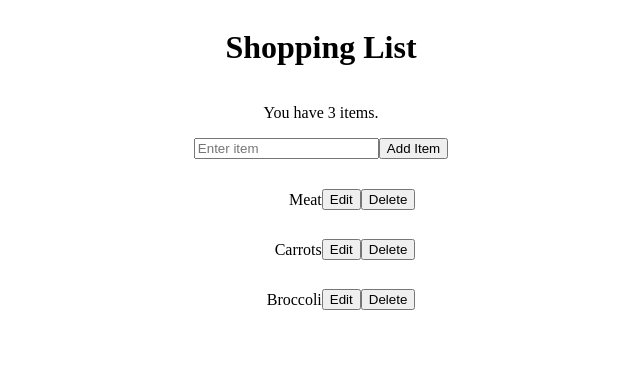
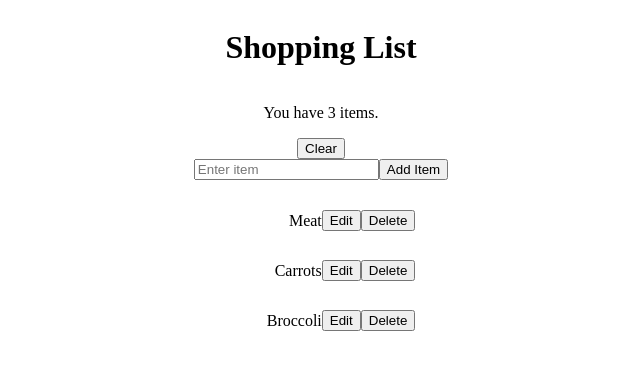
Before and after one commit to zcaldwell/react-shoppinglist-fromscratch, a React app: page / in a window 1280 px wide. Shown: the top 370 px of the page, without its empty margins (319-959 px from the left). Built offline with nearby package versions, Linux system fonts and the light colour scheme.

Commit message:
clear button and list testing added

```diff
--- a/src/components/Header/Header.jsx
+++ b/src/components/Header/Header.jsx
@@ -4,12 +4,19 @@ import styles from './Header.css';
 
 export default function Header() {
   const { header } = styles;
-  const { items } = useItems();
+  const { items, handleClearCart } = useItems();
+
+  const handleSubmit = () => {
+    handleClearCart(items);
+  };
 
   return (
     <div className={header}>
       <h1>Shopping List</h1>
       <p>You have {items.length} items.</p>
+      <button type="button" onClick={handleSubmit}>
+        Clear
+      </button>
     </div>
   );
 }
--- a/src/context/ItemsContext.jsx
+++ b/src/context/ItemsContext.jsx
@@ -1,4 +1,4 @@
-import { createContext, useContext, useState, useReducer } from 'react';
+import { createContext, useContext, useReducer } from 'react';
 
 const initialItems = [
   { id: 0, text: 'Meat' },
@@ -22,6 +22,9 @@ function itemReducer(items, action) {
         return item;
       });
     }
+    case 'clear': {
+      return (items = []);
+    }
     default: {
       throw Error(`Unknown action: ${action.type}`);
     }
@@ -44,6 +47,9 @@ const ItemsProvider = ({ children }) => {
   const handleEditItem = (task) => {
     dispatch({ type: 'edit', task });
   };
+  const handleClearCart = (items) => {
+    dispatch({ type: 'clear', items });
+  };
 
   return (
     <ItemsContext.Provider
@@ -52,6 +58,7 @@ const ItemsProvider = ({ children }) => {
         handleAddItem,
         handleDeleteItem,
         handleEditItem,
+        handleClearCart,
       }}
     >
       {children}
--- a/src/views/ShoppingList/ShoppingList.jsx
+++ b/src/views/ShoppingList/ShoppingList.jsx
@@ -6,6 +6,7 @@ export default function ShoppingList() {
   const [newItem, setNewItem] = useState('');
 
   const { handleDeleteItem, handleEditItem, items, handleAddItem } = useItems();
+
   const handleSubmit = (e) => {
     e.preventDefault();
     setNewItem('');
```
Also changed, not shown: 1 other file (tests, documents, lock files or other folders).
